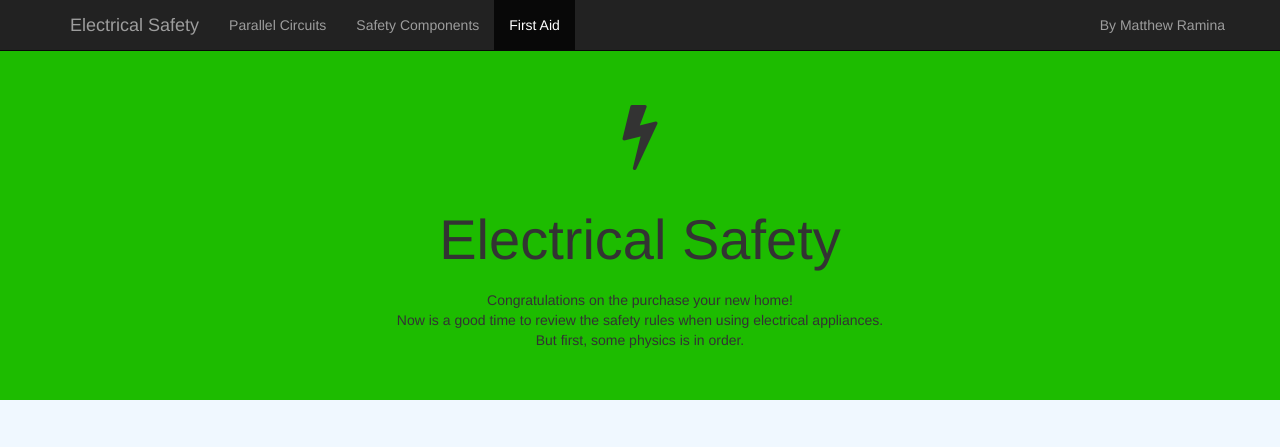
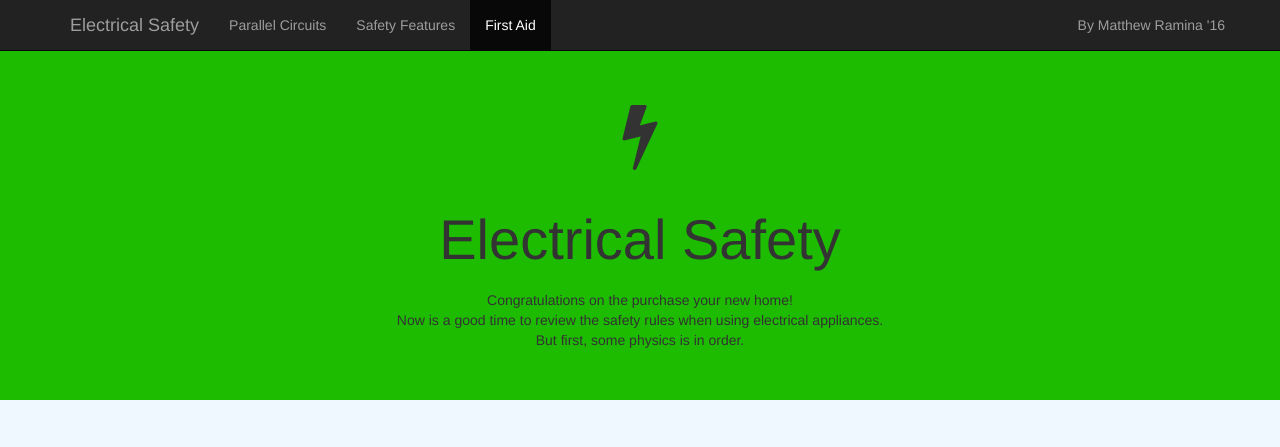
Before and after one commit to mattr555/electricity-safety, a plain HTML site: page index.html in a window 1280 px wide. Shown: the top 447 px of the page. Drawn offline with nearby package versions, Linux system fonts and the light colour scheme.

Commit message:
changes changes

```diff
--- a/index.html
+++ b/index.html
@@ -22,10 +22,10 @@
         <div class="navbar-collapse collapse">
           <ul class="nav navbar-nav">
             <li class="active"><a href="#slide3">Parallel Circuits</a></li>
-            <li><a href="#slide2">Safety Components</a></li>
+            <li><a href="#slide2">Safety Features</a></li>
             <li><a href="#slide8">First Aid</a></li>
           </ul>
-          <p class="navbar-right navbar-text">By Matthew Ramina</p>
+          <p class="navbar-right navbar-text">By Matthew Ramina '16</p>
         </div><!--/.nav-collapse -->
       </div>
     </div>
```
